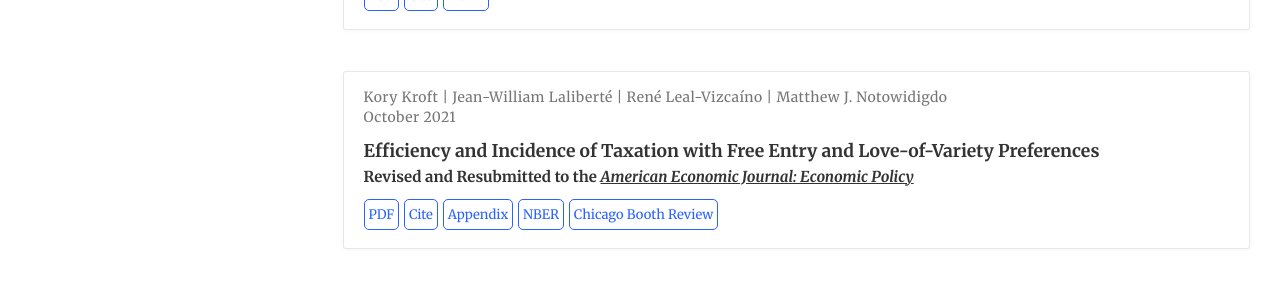
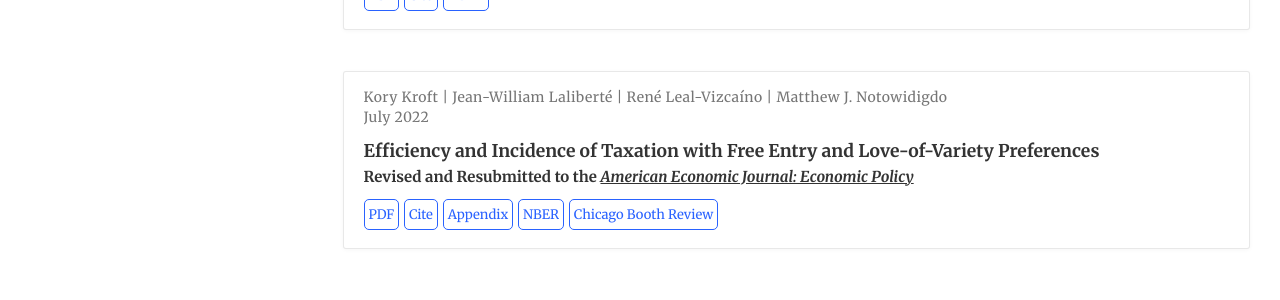
Before and after one commit to korykroft/korykroft.github.io, a Jekyll site: the page built from research/index.html, in a window 1280 px wide and 900 px high. Shown: the part 432-732 px from the top of the window. Built offline with Jekyll 4.4.1, drawn with Linux system fonts in a browser that asks for light colours.

Commit message:
Update index.html

```diff
--- a/research/index.html
+++ b/research/index.html
@@ -62,7 +62,7 @@
       <div>
         <span>Kory Kroft</span> | <span>Jean-William Lalibert&eacute;</span> | <span>Ren&eacute; Leal-Vizca&iacute;no</span> | <span>Matthew J. Notowidigdo</span>
       </div>
-      <span class="article-date">October 2021</span>
+      <span class="article-date">July 2022</span>
     </div>
     <h3 class="article-title mb-1 mt-3">Efficiency and Incidence of Taxation with Free Entry and Love-of-Variety Preferences</h3>
     <div class="article-style">
```
